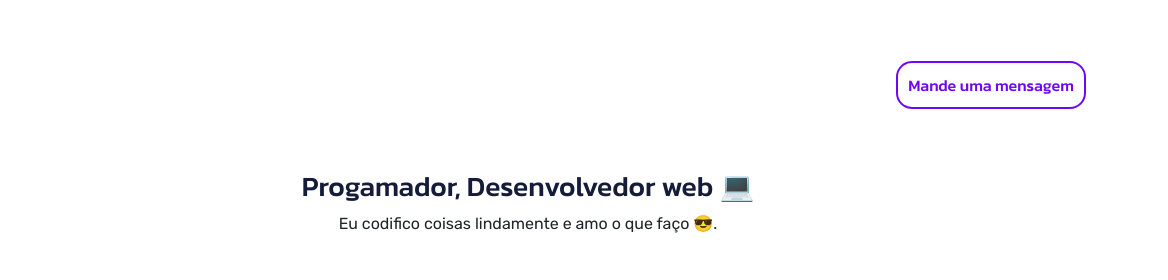
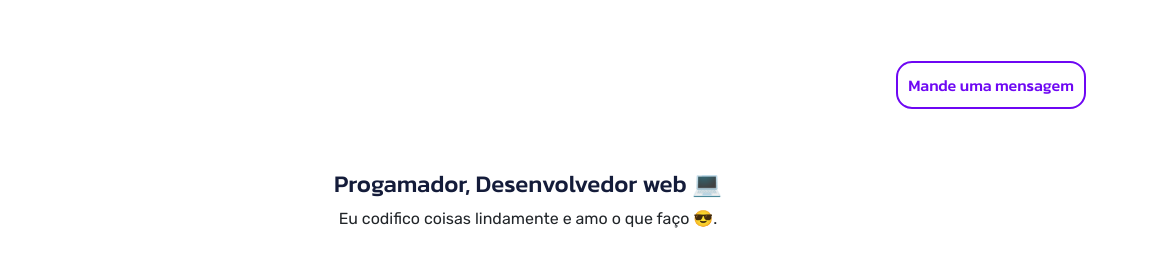
Before and after one commit to douglas-to/Portfolio, a website built with Vite: page index.html in a window 1280 px wide. Shown: the top 280 px of the page, 112-1280 px from the left. Built offline with nearby package versions, Linux system fonts and the light colour scheme.

Commit message:
Versão 1

```diff
--- a/index.html
+++ b/index.html
@@ -32,7 +32,7 @@
       <div class="row">
         <div class="col-md-12">
           <div class="d-flex flex-column justify-content-center align-items-center">
-            <h1 class="text-center mt-5 font-style-title fs-3 responsive-title">Progamador, Desenvolvedor web &#128187;</h1>
+            <h1 class="text-center mt-5 font-style-title fs-4 responsive-title">Progamador, Desenvolvedor web &#128187;</h1>
             <p class="text-center font-style-text fs-6">Eu codifico coisas lindamente e amo o que faço 😎.</p>
             <a href="https://br.freepik.com/vetores-gratis/desenvolvimento-web-engenharia-de-programador-e-site-de-codificacao-em-telas-de-interface-de-realidade-aumentada-desenvolvedor-de-projeto-engenheiro-de-programacao-de-software-ou-design-de-aplicativo-cartoon-illustration_10798281.htm#query=desenvolvedor%20web&position=3&from_view=keyword"><img class="img-fluid mx-auto d-block mb-3" src="images/dev1.png"/></a>
           </div>
```
